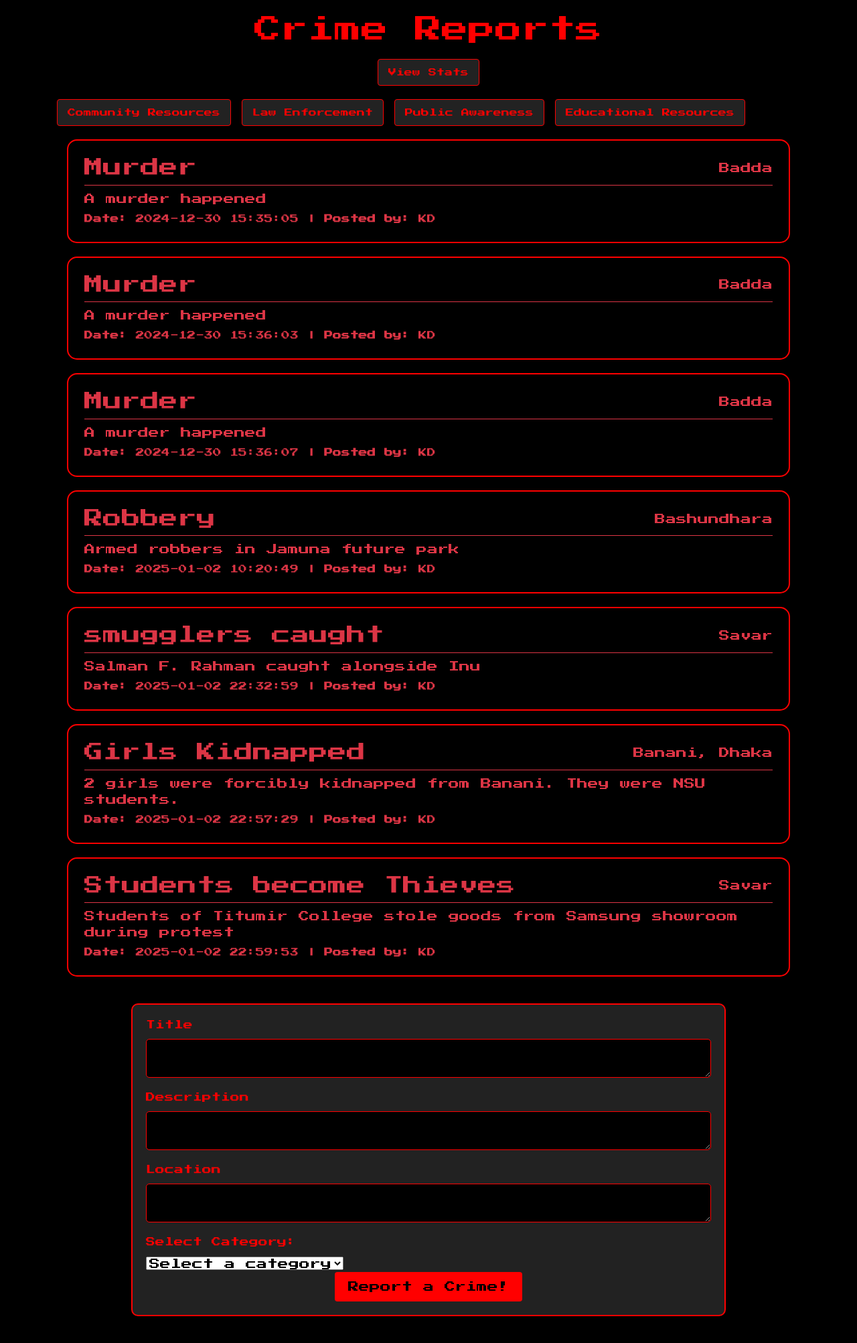
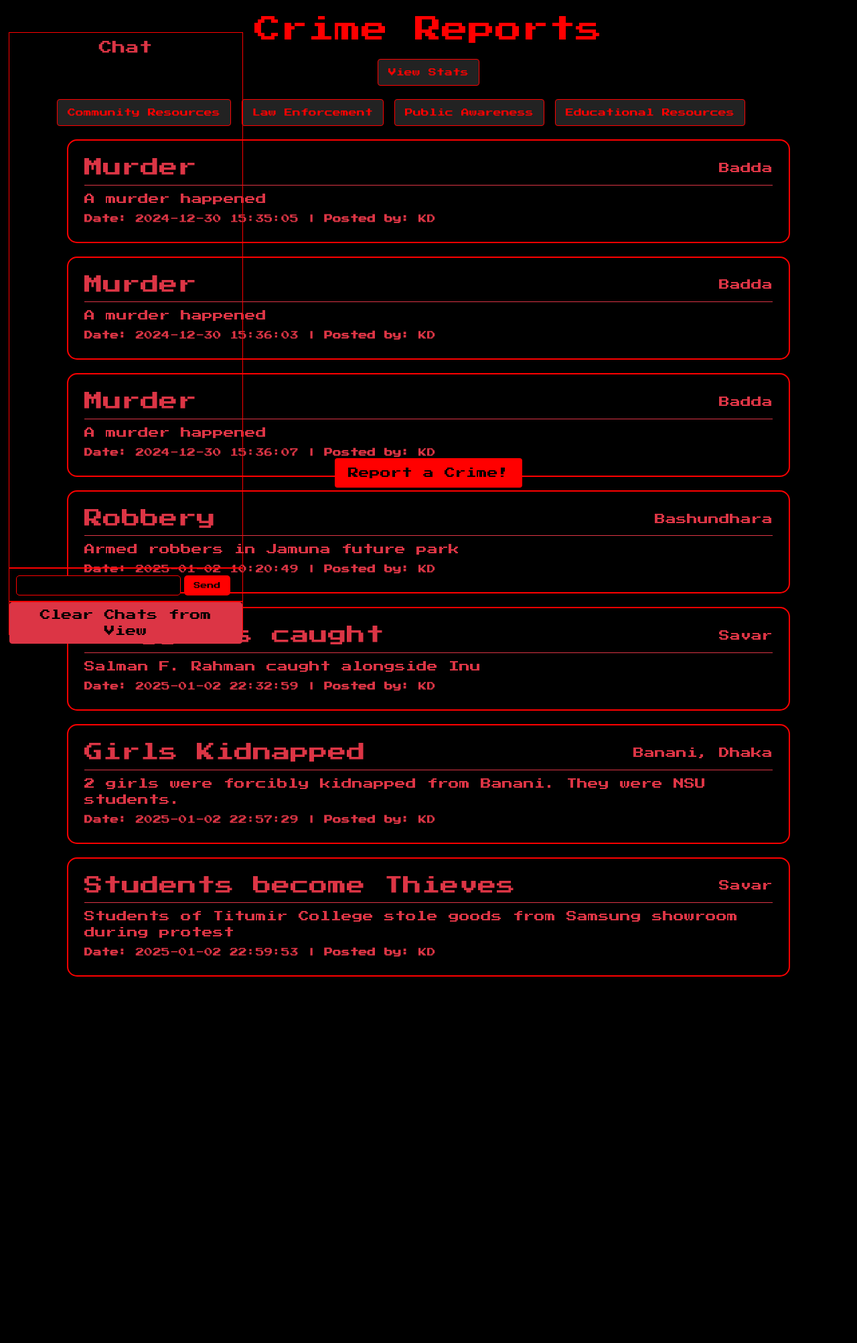
Before and after one commit to tyron-raza/CrimeMap, a Flask app: page / in a window 1280 px wide. Shown: the part 52-2057 px from the top of the page at 67% size. After the commit the page ends 1510 px from the top, so only its background shows below. Run offline with Flask 3, Linux system fonts and the light colour scheme; a user stored in the database is signed in; some libraries are stand-ins or nearby versions.

Commit message:
Added Community Chatbox, Separated Report form from Crimelist, polished other things

```diff
--- a/website/templates/base.html
+++ b/website/templates/base.html
@@ -26,6 +26,7 @@
     <title>{% block title %}Home{% endblock %}</title>
 
     <style>
+
       /* Global Styles */
       body {
         background-color: #000; /* Black background */
@@ -93,7 +94,7 @@
 
       <div class="collapse navbar-collapse" id="navbar">
         <ul class="navbar-nav ml-auto">
-          {% if user.is_authenticated %}
+          {% if current_user.is_authenticated %}
           <li class="nav-item">
             <a class="nav-link" id="home" href="/">Home</a>
           </li>
--- a/website/templates/home.html
+++ b/website/templates/home.html
@@ -6,7 +6,22 @@
 <html lang="en">
 <head>
     <style>
-        /* Center alignment for header */
+    .chat-container::-webkit-scrollbar {
+        width: 8px;  /* Width of the scrollbar */
+        background-color: black; /* Black background for the track */
+    }
+
+    /* Style the scrollbar thumb */
+    .chat-container::-webkit-scrollbar-thumb {
+        background-color: red;  /* Red color for the thumb */
+        border-radius: 4px; /* Optional: rounded corners for the thumb */
+    }
+
+    /* For Firefox */
+    .chat-container {
+        scrollbar-width: thin; /* Thin scrollbar for Firefox */
+        scrollbar-color: red black; /* Red thumb and black track for Firefox */
+    }
         h1 {
             text-align: center;
             color: #f00;
@@ -50,14 +65,6 @@
         }
 
         /* Form Styling */
-        form {
-            width: 80%;
-            margin: 40px auto;
-            padding: 20px;
-            background-color: #222; /* Dark gray */
-            border: 2px solid #f00; /* Red border */
-            border-radius: 10px;
-        }
 
         form label {
             color: #f00;
@@ -147,6 +154,8 @@
         <a href="{{ url_for('views.educational_resources') }}" class="btn btn-info">Educational Resources</a>
     </div>
 
+
+
     <ul class="container">
       {% for crime in crimes %}
       <div class="container bg-black text-danger p-4 mb-3" style="border: 2px solid red; border-radius: 15px;">
@@ -164,34 +173,46 @@
             <strong>Date:</strong> {{ crime.date.strftime('%Y-%m-%d %H:%M:%S') }} |
             <strong>Posted by:</strong> {{ crime.user.first_name }}
         </small>
+
     </div>
 
 
       {% endfor %}
     </ul>
+    <div style="position: absolute; left: 1%; right: 1%; top: 100px; width: 350px; height: 800px; border: 1px solid #ff0000; padding: 10px;">
+        <h3 class="fw-bold text-danger mb-4" style="text-align: center; margin: 0; font-size: 20px;">Chat</h3>
+        <div style="max-height: calc(100% - 60px); overflow-y: scroll; padding-right: 5px;" class="chat-container">
+            {% for chat in chats %}
+                <div class="container bg-black text-danger" style="margin-bottom: 15px; font-size: 12px;">
+                    <small class="text-danger" style="font-size: 8px;">
+                         <strong>Date:</strong> {{ chat.timestamp.strftime('%Y-%m-%d %H:%M:%S') }} <br>
+                    </small>
+                    <h4 class="fw-bold text-danger mb-0" style="font-size: 15px;">{{ chat.text }}</h4>
+                </div>
+            {% endfor %}
+        </div>
 
-    <form method="POST">
-        <label for="title">Title</label>
-        <textarea name="Title" id="title" required></textarea>
+    </div>
+        <form method="POST" action="/" style="position: absolute; left: 1%; right: 1%; top: 900px; width: 350px; height: 50px; border: 1px solid #ff0000; padding: 10px; ">
+            <textarea name="text" required style="width: 75%; height: 30px; resize: none; font-size: 12px; margin-right: 10px; overflow: hidden; white-space: nowrap;"></textarea>
+            <button type="submit" style="position: absolute; left: 75%; right: 1%; width: 20%; height: 30px; padding: 5px; font-size: 10px;">Send</button>
+        </form>
+        {% if user.id == 1 %}
+        <form method="POST" action="{{ url_for('views.clear_chats') }}" style="position: absolute; left: 1%; right: 1%; top: 950px; width: 350px; height: 50px; border: 1px solid #ff0000;">
+            <button type="submit" class="btn btn-danger" style="color: #000;">Clear Chats from View</button>
+        </form>
+        {% endif %}
 
-        <label for="data">Description</label>
-        <textarea name="Description" id="data" required></textarea>
 
-        <label for="location">Location</label>
-        <textarea name="Location" id="location" required></textarea>
+    <br>
+    <br>
+    <br>
 
-        <label for="category-id">Select Category:</label>
-        <select name="category-id" id="category-id" required>
-            <option value="" disabled selected>Select a category</option>
-            {% for category in categories %}
-            <option value="{{ category.cat_id }}">{{ category.name }}</option>
-            {% endfor %}
-        </select>
 
-        <div style="text-align: center;">
-            <button type="submit" class="btn btn-primary">Report a Crime!</button>
-        </div>
-    </form>
+    <div style="text-align: center; position: fixed; bottom: 20px; left: 50%; transform: translateX(-50%);">
+        <a href="/report_crime" class="btn btn-primary" role="button">Report a Crime!</a>
+    </div>
+
 
 
     <script>
--- a/website/templates/live_map.html
+++ b/website/templates/live_map.html
@@ -82,6 +82,7 @@
     <div id="map">
         {{ map_html | safe }}
     </div>
+
 </body>
 </html>
 {% endblock %}
--- a/website/views.py
+++ b/website/views.py
@@ -1,14 +1,18 @@
 from flask import Blueprint, render_template, request, flash, jsonify, redirect, url_for
 from flask_login import login_required, current_user
-from .models import Crime, User, Category, Location
+from .models import Crime, User, Category, Location, Chat
 from . import db
 from datetime import datetime
 from collections import defaultdict
 from collections import Counter
 from flask import redirect, url_for
 import json
-
-
+from datetime import datetime
+from flask import session
+from flask import render_template, request, flash
+from geopy.geocoders import Nominatim
+import folium
+import requests
 import folium
 from geopy.geocoders import Nominatim
 from folium.plugins import MarkerCluster
@@ -20,38 +24,30 @@
 @login_required
 def home():
     if request.method == 'POST':
-        title = request.form.get('Title')
-        location = request.form.get('Location')
-        data = request.form.get('Description')
-        category_id = request.form.get('category-id')
+        text = request.form['text']
 
-        if not title or len(title) < 3:
-            flash('Title is too short!', category='error')
-        elif not location or len(location) < 3:
-            flash('Location is too short!', category='error')
-        elif not data or len(data) < 5:
-            flash('Description is too short!', category='error')
-        else:
-            new_Crime = Crime(
-                title=title,
-                location=location,
-                data=data,
-                user_id=current_user.id )
-            db.session.add(new_Crime)
+        # Add the new chat message to the database
+        new_message = Chat(user_id=current_user.id, text=text)
+        db.session.add(new_message)
+        db.session.commit()
 
-            selected_category = Category.query.filter_by(cat_id=category_id).first()
-            if selected_category:
-                selected_category.count += 1
-                db.session.commit()
-                flash('Crime posted and category updated!', category='success')
-            else:
-                flash('Invalid category selected!', category='error')
+        return redirect(url_for('views.home'))
 
+    # Fetch all chat messages
+    chats = Chat.query.all()
     crimes = Crime.query.all()
     categories = Category.query.all()
     for crime in crimes:
         crime.user = User.query.get(crime.user_id)
-    return render_template("home.html", user=current_user, crimes=crimes, categories=categories)
+    return render_template("home.html", user=current_user, crimes=crimes, categories=categories, chats=chats)
+
+@views.route('/clear_chats', methods=['POST'])
+def clear_chats():
+    if current_user.id == 1:  # Ensure the user is the admin (or any role you prefer)
+        Chat.query.delete()  # This deletes all records in the Chat table
+        db.session.commit()  # Commit the changes to the database
+    return redirect(url_for('views.home'))  # Redirect back to the home page
+
 
 @views.route('/admin-tools', methods=['GET', 'POST'])
 @login_required
@@ -159,8 +155,39 @@
     else:
         return redirect(url_for('views.law_enforcement', error='Please fill in all fields'))
 
+@views.route('/report_crime', methods=['GET', 'POST'])
+@login_required
+def report_crime():
+    crimes = Crime.query.all()
+    categories = Category.query.all()
+    if request.method == 'POST':
+        title = request.form.get('Title')
+        location = request.form.get('Location')
+        data = request.form.get('Description')
+        category_id = request.form.get('category-id')
 
+        if not title or len(title) < 3:
+            flash('Title is too short!', category='error')
+        elif not location or len(location) < 3:
+            flash('Location is too short!', category='error')
+        elif not data or len(data) < 5:
+            flash('Description is too short!', category='error')
+        else:
+            new_Crime = Crime(
+                title=title,
+                location=location,
+                data=data,
+                user_id=current_user.id )
+            db.session.add(new_Crime)
 
+            selected_category = Category.query.filter_by(cat_id=category_id).first()
+            if selected_category:
+                selected_category.count += 1
+                db.session.commit()
+                flash('Crime posted and category updated!', category='success')
+            else:
+                flash('Invalid category selected!', category='error')
+    return render_template("report_crime.html", user=current_user, crimes=crimes, categories=categories)
 
 @views.route('/law_enforcement', methods=['GET', 'POST'])
 @login_required
@@ -194,33 +221,46 @@
 
 @views.route('/live-map', methods=['GET', 'POST'])
 @login_required
+
+
+
 def live_map():
-
-    default_location = [23.7725, 90.4253]
+    default_location = [23.7725, 90.4253]  # Default location (your location or any default place)
     zoom_level = 16
     searched_location = None
-
 
     m = folium.Map(location=default_location, zoom_start=zoom_level, tiles='cartodbdark_matter')
 
     if request.method == 'POST':
-        search_query = request.form.get('location')
-        if search_query:
+        # Check if the button to center on the user location is pressed
+        if 'center_on_user' in request.form:
+            # Use geolocation API or any other method to get the user's current location
             geolocator = Nominatim(user_agent="crime_map")
-            location = geolocator.geocode(search_query)
+            location = geolocator.geocode("Your IP or geolocation lookup")  # For example, use IP or user agent
             if location:
-                searched_location = [location.latitude, location.longitude]
-
-                m = folium.Map(location=searched_location, zoom_start=zoom_level, tiles='cartodbdark_matter')
-
+                user_location = [location.latitude, location.longitude]
+                m = folium.Map(location=user_location, zoom_start=zoom_level, tiles='cartodbdark_matter')
                 folium.Marker(
-                    [location.latitude, location.longitude],
-                    popup=location.address,
-                    tooltip="Searched Location"
+                    user_location,
+                    popup="Your Location",
+                    tooltip="Current Location"
                 ).add_to(m)
             else:
-                flash('Location not found. Please try again.', category='error')
+                flash('Could not fetch your current location. Please try again.', category='error')
+
+    map_html = m._repr_html_()  # Convert map to HTML
+    return render_template('live_map.html', map_html=map_html, user=current_user)
 
 
-    map_html = m._repr_html_()
-    return render_template('live_map.html', user=current_user, map_html=map_html)
+# Function to get the user location based on their IP
+def get_user_location():
+    try:
+        # You can use the IPInfo API to get the user's location based on their IP address
+        ip_info = requests.get('https://ipinfo.io/json').json()
+        loc = ip_info['loc'].split(',')  # loc returns a string like "lat,long"
+        lat = float(loc[0])
+        lon = float(loc[1])
+        return [lat, lon]
+    except Exception as e:
+        print("Error in getting user location:", e)
+        return [23.8103, 90.4125]  # Default to Dhaka if location cannot be fetched
```
Also changed, not shown: website/models.py (+8 -0 lines), website/templates/report_crime.html (added, +179 -0 lines), instance/Crimemap.db.
